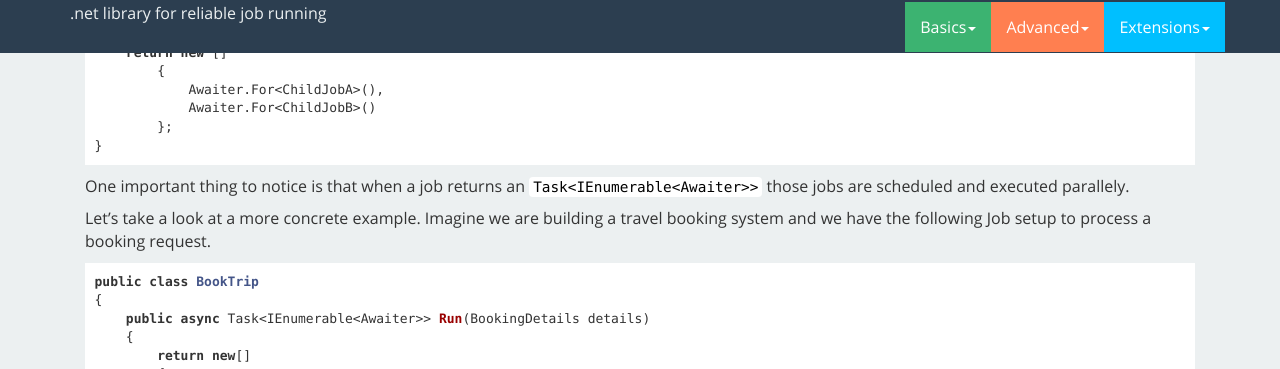
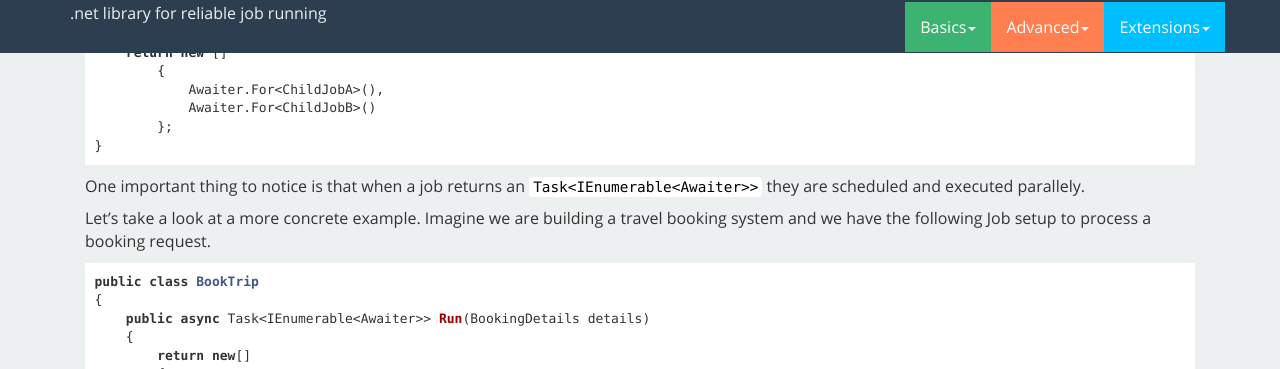
Before and after one commit to GeeksDiary/Molecules, a Jekyll site: the page built from index.html, in a window 1280 px wide and 900 px high, scrolled down 3402 px. Shown: the part 85-454 px from the top of the window. Built offline with Jekyll 4.4.1, drawn with Linux system fonts in a browser that asks for light colours; Markdown is read by kramdown in place of the engine named in the settings; comment, search, counter and statistics services are not loaded.

Commit message:
Minor content updates.

````diff
--- a/_includes/basics.md
+++ b/_includes/basics.md
@@ -152,7 +152,7 @@ public async Task<IEnumerable<Awaiter>> LongRunningJob()
         };
 }
 ```
-One important thing to notice is that when a job returns an ```Task<IEnumerable<Awaiter>>``` those jobs are scheduled and executed parallely.
+One important thing to notice is that when a job returns an ```Task<IEnumerable<Awaiter>>``` they are scheduled and executed parallely.
 
 Let's take a look at a more concrete example. Imagine we are building a travel booking system and we have the following Job setup to process a booking request.
 
````
